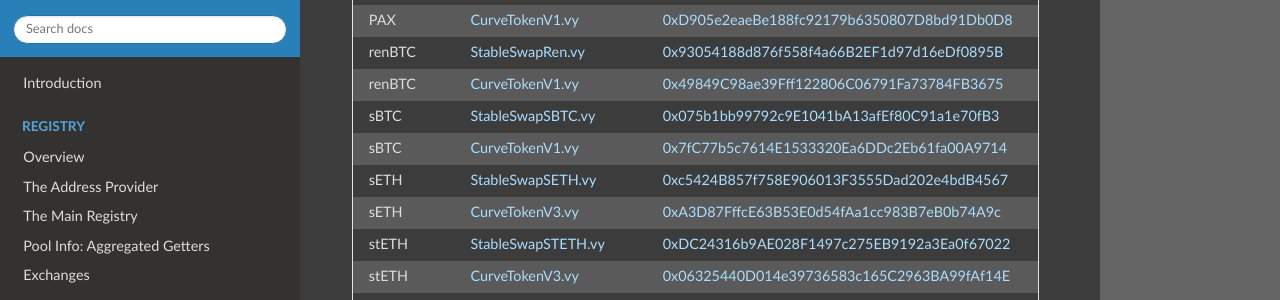
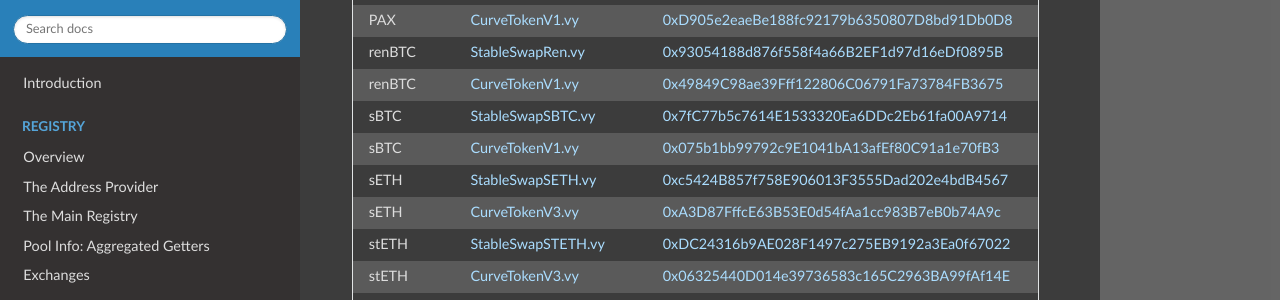
Before and after one commit to softlinkprotocol/curve-docs, a Sphinx documentation site: the page built from docs/addresses-overview.rst, in a window 1280 px wide and 900 px high, scrolled down 971 px. Shown: the part 151-451 px from the top of the window. Built offline with Sphinx 7.4.7 and the Read the Docs theme 2.0.0, drawn with Linux system fonts in a browser that asks for light colours.

```diff
--- a/docs/addresses-overview.rst
+++ b/docs/addresses-overview.rst
@@ -43,8 +43,8 @@ Here is a list of all base pool contracts currently in use:
    PAX, `CurveTokenV1.vy <https://github.com/curvefi/curve-contract/blob/master/contracts/tokens/CurveTokenV1.vy>`_, `0xD905e2eaeBe188fc92179b6350807D8bd91Db0D8 <https://etherscan.io/address/0xD905e2eaeBe188fc92179b6350807D8bd91Db0D8#code>`_
    renBTC, `StableSwapRen.vy <https://github.com/curvefi/curve-contract/blob/master/contracts/pools/ren/StableSwapRen.vy>`_, `0x93054188d876f558f4a66B2EF1d97d16eDf0895B <https://etherscan.io/address/0x93054188d876f558f4a66B2EF1d97d16eDf0895B#code>`_
    renBTC, `CurveTokenV1.vy <https://github.com/curvefi/curve-contract/blob/master/contracts/tokens/CurveTokenV1.vy>`_, `0x49849C98ae39Fff122806C06791Fa73784FB3675 <https://etherscan.io/address/0x49849C98ae39Fff122806C06791Fa73784FB3675#code>`_
-   sBTC, `StableSwapSBTC.vy <https://github.com/curvefi/curve-contract/blob/master/contracts/pools/sbtc/StableSwapSBTC.vy>`_, `0x075b1bb99792c9E1041bA13afEf80C91a1e70fB3 <https://etherscan.io/address/0x075b1bb99792c9E1041bA13afEf80C91a1e70fB3#code>`_
-   sBTC, `CurveTokenV1.vy <https://github.com/curvefi/curve-contract/blob/master/contracts/tokens/CurveTokenV1.vy>`_, `0x7fC77b5c7614E1533320Ea6DDc2Eb61fa00A9714 <https://etherscan.io/address/0x7fC77b5c7614E1533320Ea6DDc2Eb61fa00A9714#code>`_
+   sBTC, `StableSwapSBTC.vy <https://github.com/curvefi/curve-contract/blob/master/contracts/pools/sbtc/StableSwapSBTC.vy>`_, `0x7fC77b5c7614E1533320Ea6DDc2Eb61fa00A9714 <https://etherscan.io/address/0x7fC77b5c7614E1533320Ea6DDc2Eb61fa00A9714#code>`_
+   sBTC, `CurveTokenV1.vy <https://github.com/curvefi/curve-contract/blob/master/contracts/tokens/CurveTokenV1.vy>`_,`0x075b1bb99792c9E1041bA13afEf80C91a1e70fB3 <https://etherscan.io/address/0x075b1bb99792c9E1041bA13afEf80C91a1e70fB3#code>`_
    sETH, `StableSwapSETH.vy <https://github.com/curvefi/curve-contract/blob/master/contracts/pools/seth/StableSwapSETH.vy>`_, `0xc5424B857f758E906013F3555Dad202e4bdB4567 <https://etherscan.io/address/0xc5424b857f758e906013f3555dad202e4bdb4567#code>`_
    sETH, `CurveTokenV3.vy <https://github.com/curvefi/curve-contract/blob/master/contracts/tokens/CurveTokenV3.vy>`_, `0xA3D87FffcE63B53E0d54fAa1cc983B7eB0b74A9c <https://etherscan.io/address/0xA3D87FffcE63B53E0d54fAa1cc983B7eB0b74A9c#code>`_
    stETH, `StableSwapSTETH.vy <https://github.com/curvefi/curve-contract/blob/master/contracts/pools/steth/StableSwapSTETH.vy>`_, `0xDC24316b9AE028F1497c275EB9192a3Ea0f67022 <https://etherscan.io/address/0xDC24316b9AE028F1497c275EB9192a3Ea0f67022#code>`_
```
